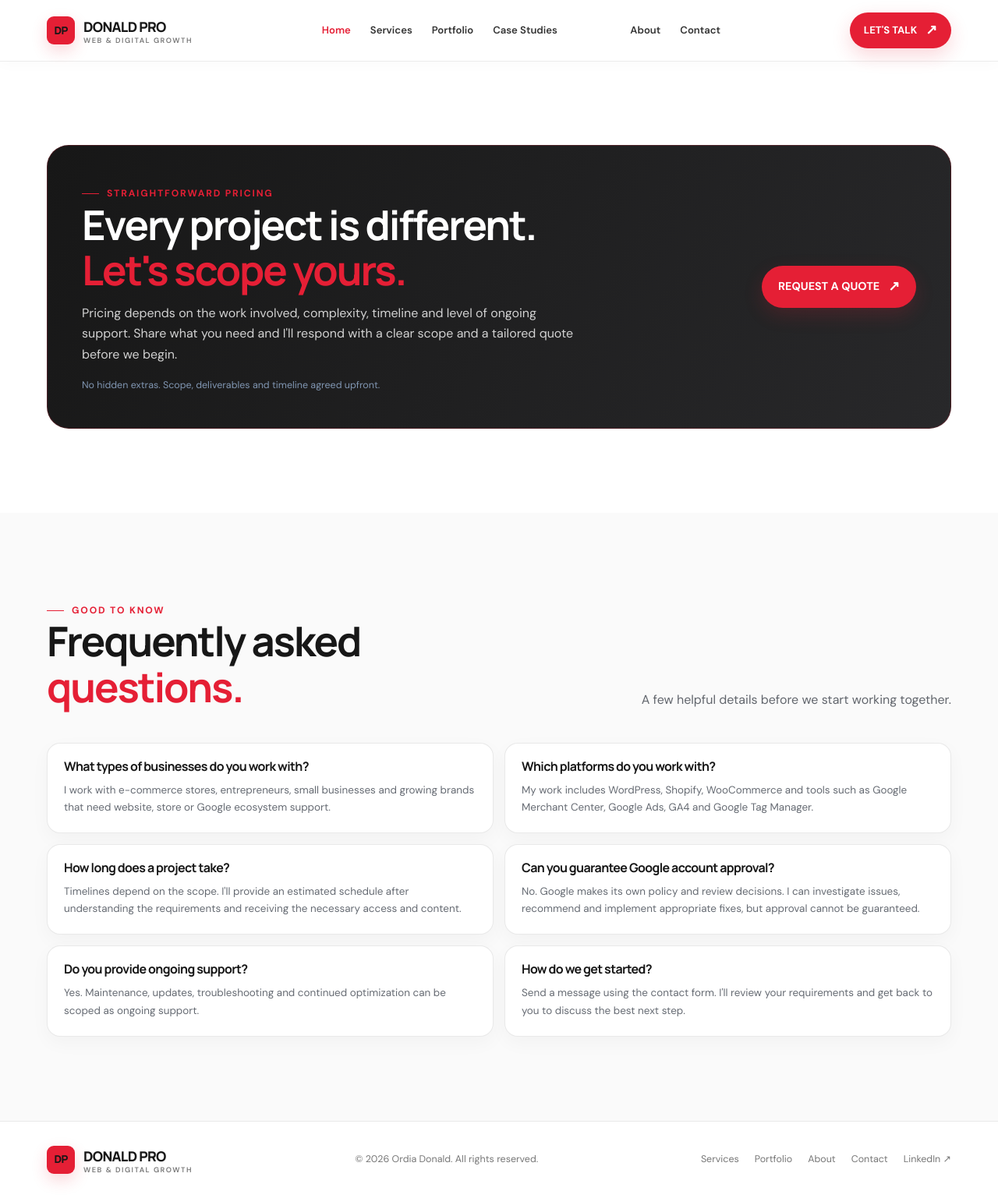
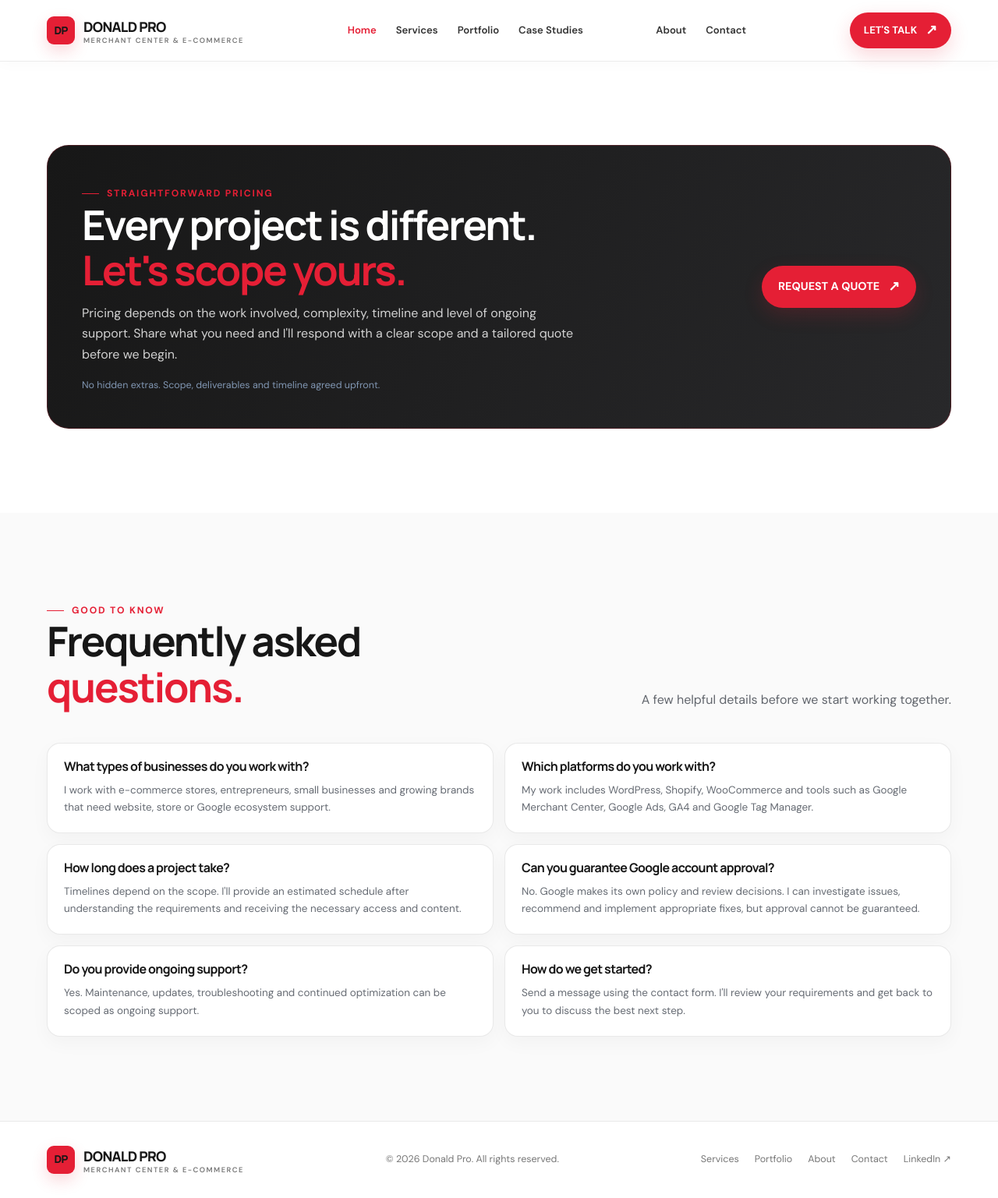
Before and after one commit to ordiadonald07-gif/donald-website-, a plain HTML site: page pricing/index.html in a window 1280 px wide. Shown: the whole page at 78% size. Drawn offline with Linux system fonts and the light colour scheme.

Commit message:
Update Donald Pro logo tagline and footer branding

```diff
--- a/pricing/index.html
+++ b/pricing/index.html
@@ -58,7 +58,7 @@ h1,h2,h3,h4{color:#171717}.gradient-text{background:none;color:#e51f35;-webkit-t
 @media(prefers-reduced-motion:reduce){.reveal{opacity:1;transform:none}}
 </style></head><body><header class="header" id="header">
     <div class="container nav">
-      <a class="brand" href="/" aria-label="Donald Pro home"><span class="brand-mark">DP</span><span>DONALD PRO<small>WEB & DIGITAL GROWTH</small></span></a>
+      <a class="brand" href="/" aria-label="Donald Pro home"><span class="brand-mark">DP</span><span>DONALD PRO<small>MERCHANT CENTER &amp; E-COMMERCE</small></span></a>
       <nav class="nav-links" id="navLinks" aria-label="Main navigation"><a href="/">Home</a><a href="/services/">Services</a><a href="/portfolio/">Portfolio</a><a href="/case-studies/">Case Studies</a><a href="/pricing/">Pricing</a><a href="/about/">About</a><a href="/contact/">Contact</a></nav>
       <a class="btn btn-primary nav-cta" href="/contact/">LET'S TALK <span class="arrow">↗</span></a>
       <button class="menu-toggle" id="menuToggle" aria-label="Open navigation" aria-expanded="false">☰</button>
@@ -74,7 +74,7 @@ h1,h2,h3,h4{color:#171717}.gradient-text{background:none;color:#e51f35;-webkit-t
       <article class="faq-item reveal delay-1"><h3>How do we get started?</h3><p>Send a message using the contact form. I'll review your requirements and get back to you to discuss the best next step.</p></article>
     </div></div></section>
 
-    </main><footer class="footer"><div class="container footer-row"><a class="brand" href="/"><span class="brand-mark">DP</span><span>DONALD PRO<small>WEB & DIGITAL GROWTH</small></span></a><p>© <span id="year"></span> Ordia Donald. All rights reserved.</p><div class="footer-links"><a href="/services/">Services</a><a href="/portfolio/">Portfolio</a><a href="/about/">About</a><a href="/contact/">Contact</a><a href="https://www.linkedin.com/in/ordia-donald-a10490412/" target="_blank" rel="noreferrer">LinkedIn ↗</a></div></div></footer><script>
+    </main><footer class="footer"><div class="container footer-row"><a class="brand" href="/"><span class="brand-mark">DP</span><span>DONALD PRO<small>MERCHANT CENTER &amp; E-COMMERCE</small></span></a><p>© 2026 Donald Pro. All rights reserved.</p><div class="footer-links"><a href="/services/">Services</a><a href="/portfolio/">Portfolio</a><a href="/about/">About</a><a href="/contact/">Contact</a><a href="https://www.linkedin.com/in/ordia-donald-a10490412/" target="_blank" rel="noreferrer">LinkedIn ↗</a></div></div></footer><script>
 const header=document.getElementById('header'),menuToggle=document.getElementById('menuToggle'),navLinks=document.getElementById('navLinks');
 const updateHeader=()=>header.classList.toggle('scrolled',window.scrollY>20);window.addEventListener('scroll',updateHeader,{passive:true});updateHeader();
 menuToggle.addEventListener('click',()=>{const open=navLinks.classList.toggle('open');menuToggle.setAttribute('aria-expanded',String(open));menuToggle.textContent=open?'×':'☰';});
```
